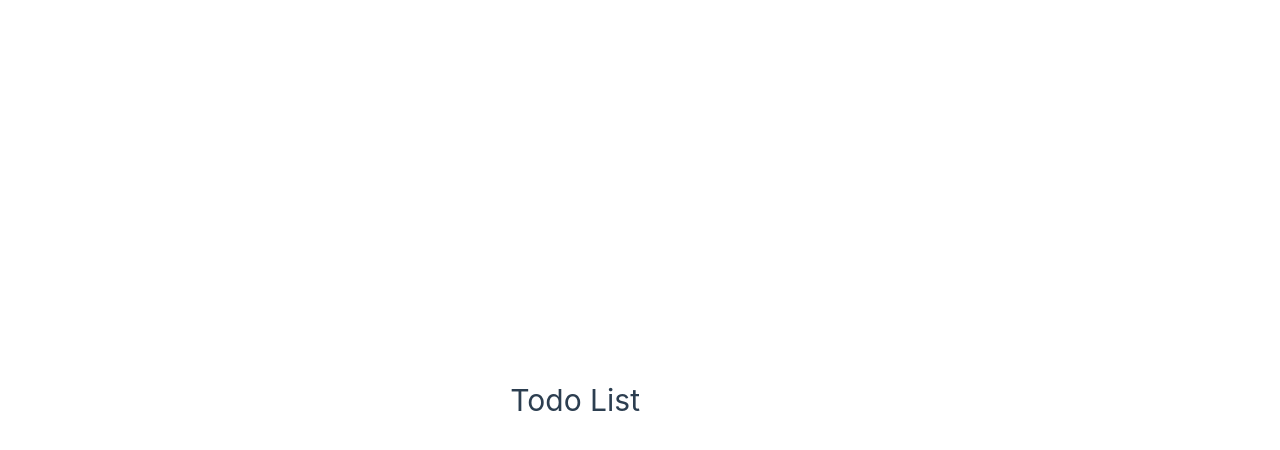
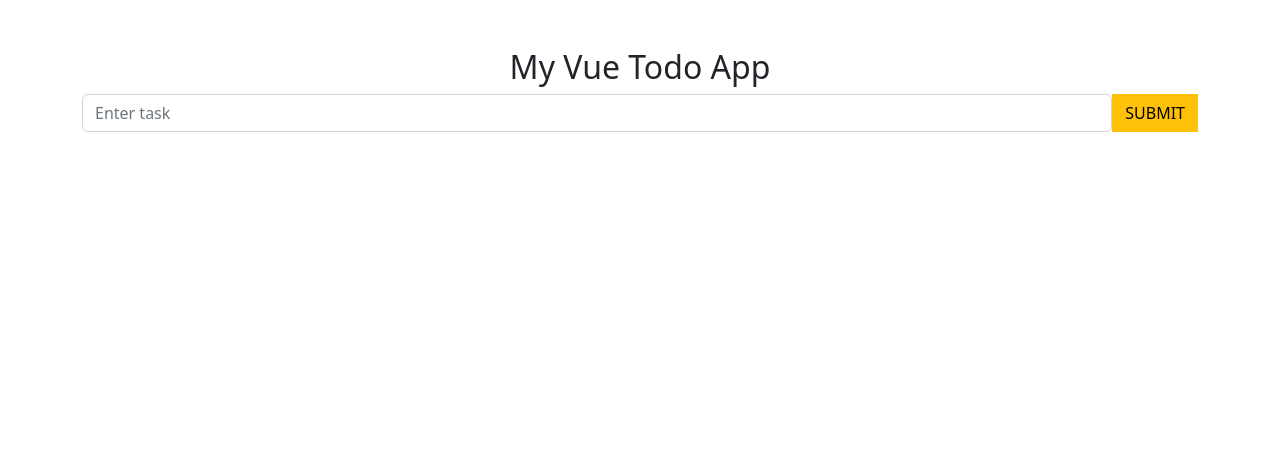
Before and after one commit to chuckchoiboi/vue-todo, a Vue app: page / in a window 1280 px wide. Shown: the top 450 px of the page. Built offline with nearby package versions, Linux system fonts and the light colour scheme.

Commit message:
add TodoApp component

```diff
--- a/package.json
+++ b/package.json
@@ -10,6 +10,7 @@
     "type-check": "vue-tsc --noEmit -p tsconfig.app.json --composite false"
   },
   "dependencies": {
+    "bootstrap": "^5.2.3",
     "vue": "^3.3.2"
   },
   "devDependencies": {
--- a/src/App.vue
+++ b/src/App.vue
@@ -1,7 +1,6 @@
-<script setup lang="ts"></script>
-
 <template>
-	<h1>Todo List</h1>
+	<TodoApp />
 </template>
-
-<style scoped></style>
+<script setup lang="ts">
+import TodoApp from './components/TodoApp.vue';
+</script>
--- a/src/assets/main.css
+++ b/src/assets/main.css
@@ -1,35 +1 @@
 @import './base.css';
-
-#app {
-  max-width: 1280px;
-  margin: 0 auto;
-  padding: 2rem;
-
-  font-weight: normal;
-}
-
-a,
-.green {
-  text-decoration: none;
-  color: hsla(160, 100%, 37%, 1);
-  transition: 0.4s;
-}
-
-@media (hover: hover) {
-  a:hover {
-    background-color: hsla(160, 100%, 37%, 0.2);
-  }
-}
-
-@media (min-width: 1024px) {
-  body {
-    display: flex;
-    place-items: center;
-  }
-
-  #app {
-    display: grid;
-    grid-template-columns: 1fr 1fr;
-    padding: 0 2rem;
-  }
-}
--- /dev/null
+++ b/src/components/TodoApp.vue
@@ -0,0 +1,10 @@
+<template>
+	<div class="container">
+		<h2 class="text-center mt-5">My Vue Todo App</h2>
+
+		<div class="d-flex">
+			<input type="text" placeholder="Enter task" class="form-control" />
+			<button class="btn btn-warning rounded-0">SUBMIT</button>
+		</div>
+	</div>
+</template>
```
Also changed, not shown: src/main.ts (+5 -4 lines), 1 other file (tests, documents, lock files or other folders).
